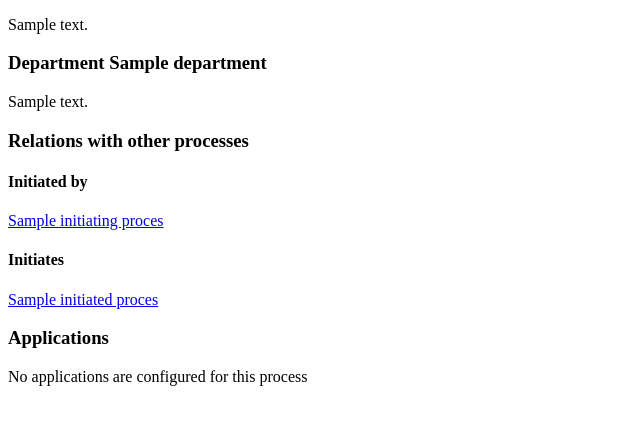
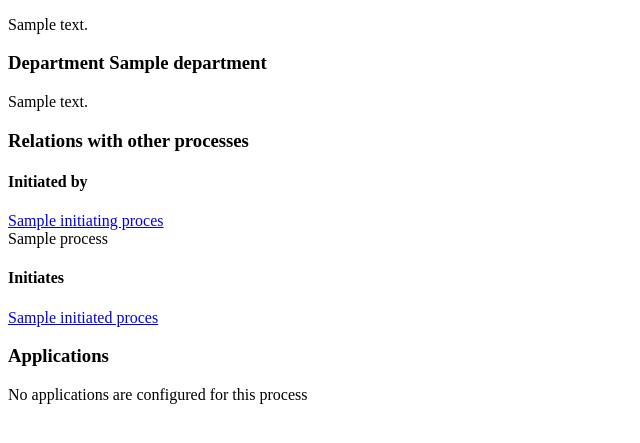
Before and after one commit to GemeenteUtrecht/beheerconsole, a Django app: template src/beheerconsole/processes/templates/processes/process_detail.html in a window 1280 px wide. Shown: the part 271-714 px from the top of the page, without its empty margins (0-640 px from the left). Run offline with Django 3.2, Linux system fonts and the light colour scheme; the template is opened without the code that fills it: most values are stand-ins (such as "Sample title", 1, 10 or a date in 2020); some libraries are stand-ins or nearby versions.

Commit message:
format relation processes

```diff
--- a/src/beheerconsole/processes/templates/processes/process_detail.html
+++ b/src/beheerconsole/processes/templates/processes/process_detail.html
@@ -28,23 +28,33 @@
     </section>
 
     <!-- Relations with other processes -->
-    <section class="section">
+    <section class="section ">
         <h1 class="header">Relations with other processes</h1>
-        <div class="flex-container">
+        <div class="flex-container process-relation">
+
             <div class="flex-column flex-column--center">
                 <h4>Initiated by </h4>
-                {% for initiating_process in process.initiating_processes.all %}
-                    <a href="{% url 'processes:process-detail' pk=initiating_process.pk %}" class="item-link">{{ initiating_process.name }}</a>
-                {% empty %}
-                    <p>None</p>
-                {% endfor %}
+                <div class="process-relation__column">
+                    {% for initiating_process in process.initiating_processes.all %}
+                        <a href="{% url 'processes:process-detail' pk=initiating_process.pk %}" class="item-link process-relation__item">{{ initiating_process.name }}</a>
+                    {% empty %}
+                        <p>None</p>
+                    {% endfor %}
+                </div>
+            </div>
+
+
+            <div class="flex-column flex-column--center process-relation__column process-relation__column--center">
+                <div class="process-relation__item process-relation__item--center">
+                    {{ process }}
+                </div>
             </div>
 
             <div class="flex-column flex-column--center">
                 <h4> Initiates </h4>
-                <div class="flex-container flex-container--even">
+                <div class="process-relation__column">
                     {% for initiated_process in process.initiates.all %}
-                        <a href="{% url 'processes:process-detail' pk=initiated_process.pk %}" class="item-link">{{ initiated_process.name }}</a>
+                        <a href="{% url 'processes:process-detail' pk=initiated_process.pk %}" class="item-link process-relation__item">{{ initiated_process.name }}</a>
                     {% empty %}
                         <p>None</p>
                     {% endfor %}
--- a/src/beheerconsole/processes/templates/processes/process_list.html
+++ b/src/beheerconsole/processes/templates/processes/process_list.html
@@ -7,7 +7,7 @@
 
 {% block content %}
 
-    <article class="article process-list">
+    <article class="article">
         <header class="header">
             <h1>Processes</h1>
         </header>
--- a/src/beheerconsole/sass/components/_base.scss
+++ b/src/beheerconsole/sass/components/_base.scss
@@ -58,7 +58,7 @@
   list-style: none;
   display: flex;
   flex-wrap: wrap;
-  padding: .75rem 1rem;
+  padding: .75em 1em;
 
   &__item+&__item::before {
     padding-right: 0.5em;
```
Also changed, not shown: src/beheerconsole/sass/components/_process.scss (+23 -0 lines).
